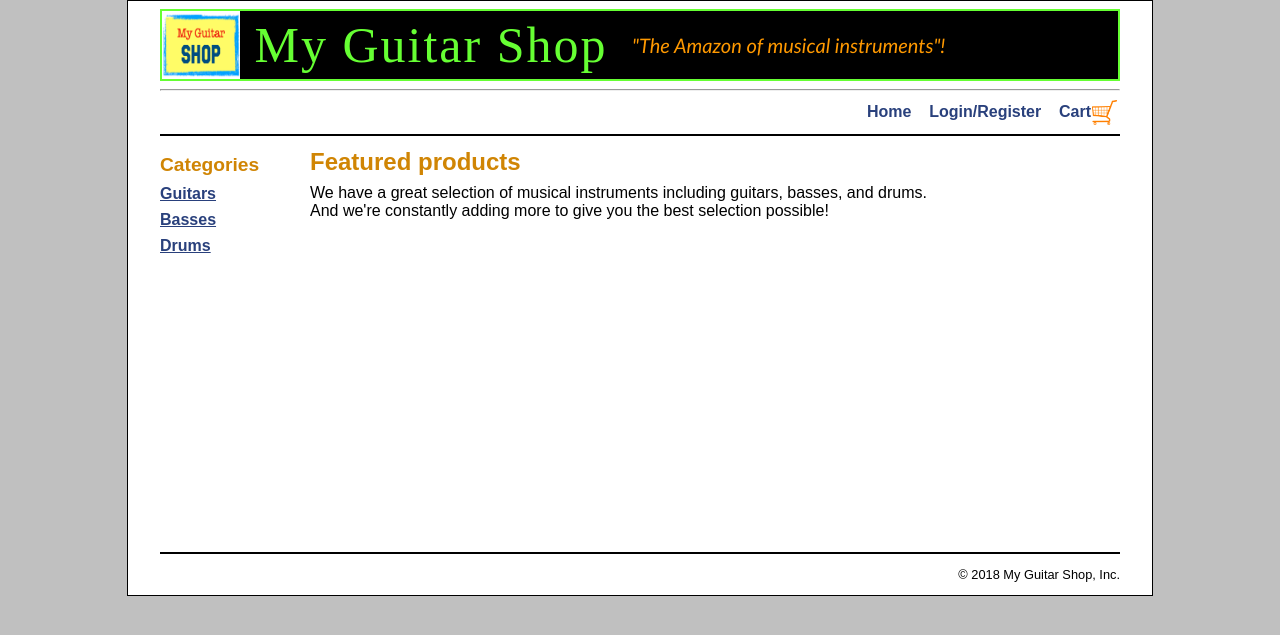
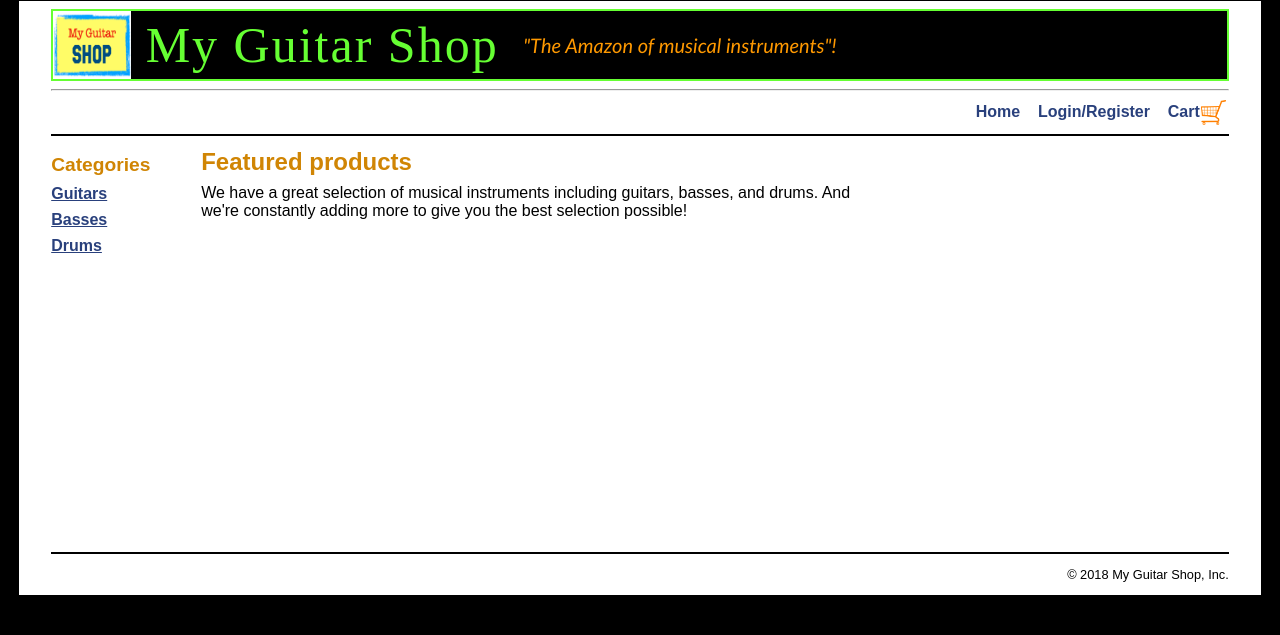
Before and after one commit to schmitty5011/F18Team3, a PHP site: page /home_view.php in a window 1280 px wide. Shown: the top 635 px of the page. Run offline with PHP 8.4, Linux system fonts and the light colour scheme; data comes from the database, SQL or seed files in the repository; data that the repository does not hold is empty.

Commit message:
moved catalog/category_view.php image height width style to main.css, moved some style from header to main.css

```diff
--- a/main.css
+++ b/main.css
@@ -1,13 +1,13 @@
 /* the styles for the HTML elements */
 html {
-    background-color: rgb(192, 192, 192);
+    background-color: black;
 }
 body {
     font-family: Arial, Helvetica, sans-serif;
-    width: 960px;
+    width: 92%;
     margin: 0 auto;
     padding: 0 2em;
-    background-color: white;
+    background-color: #FFFFFF;
     border: 1px solid black;
 }
 header {
@@ -20,7 +20,7 @@ header h1 {
 main {
     margin-bottom: 1em;
     float: left;
-    width: 780px;
+    width: 70%;
 }
 aside {
     float: left;
@@ -30,7 +30,8 @@ aside {
 }
 section {
     float: left;
-    width: 500px;
+    width: 70%
+    /*width: 500px;*/
 }
 footer {
     clear: both;
@@ -105,7 +106,8 @@ form {
     float: left;
     padding-left: 1em;
     padding-bottom: .5em;
-    width: 330px;
+    /*width: 330px;*/
+    width:70%;
 }
 #left_column p img {
     text-align: center;
@@ -249,3 +251,48 @@ form {
 #copyright {
     margin: 1em 0;
 }
+#catalog-image {
+    width: 40%;
+    height: 40%;
+}
+#header-div{
+    background: #000;
+    border: solid 2px #66ff33;
+}
+#header-img{
+    vertical-align:middle;
+    width:78px;
+    height:68px;
+}
+#header-span{
+    letter-spacing: 2px;
+    font-size: 50px;
+    color: #66ff33;
+    font-family: American Typewriter, serif;
+    vertical-align:middle;
+    margin-left: 10px
+}
+#header-span2{
+    font-style: italic;
+    font-size: 20px;
+    color: #ff9900;
+    font-family: Optima, sans-serif;
+    vertical-align:middle;
+    margin-left: 10px
+}
+#non-undeline-links{
+    text-decoration: none
+}
+#cart-logo{
+    margin-right: 2px;
+    padding: 1px;
+    vertical-align:middle;
+    width:25px;
+    height:25px;
+}
+#aside-style{
+    border:solid blue 1px;
+    pading: 5px 5px 5px 5px;
+    margin-right: 5px;
+    margin-left: 5px;
+}
--- a/view/header.php
+++ b/view/header.php
@@ -11,32 +11,31 @@
 
     <body>
         <header>
-            <div style="background: #000; border: solid 2px #66ff33;">
-                <img src="<?php echo $app_path ?>./images/siteLogo.png" alt ='header logo' style = "vertical-align:middle;width:78px;height:68px;">
-                <span style="letter-spacing: 2px;font-size: 50px; color: #66ff33; font-family: American Typewriter, serif; vertical-align:middle; margin-left: 10px">
+            <div id="header-div">
+                <img id="header-img" src="<?php echo $app_path ?>./images/siteLogo.png" alt ='header logo' >
+                <span id="header-span">
                     My Guitar Shop
                 </span>
-                <span style="font-style: italic;font-size: 20px; color: #ff9900; font-family: Optima, sans-serif; vertical-align:middle; margin-left: 10px">
+                <span id="header-span2">
                     "The Amazon of musical instruments"!
                 </span>
             </div>
             <hr>
             <!--Navigation bar added -->
             <div style="text-align: right;">
-                <a style="text-decoration: none" href="<?php echo $app_path; ?>">Home&nbsp; &nbsp;</a>
+                <a id="non-undeline-links" href="<?php echo $app_path; ?>">Home&nbsp; &nbsp;</a>
                 <?php
                 $account_url = $app_path . 'account';
                 $logout_url = $account_url . '?action=logout';
                 if (isset($_SESSION['user'])) :
                     ?>
-                    <a style="text-decoration: none" href="<?php echo $account_url; ?>">My Account&nbsp; &nbsp;</a>
-                    <a style="text-decoration: none" href="<?php echo $logout_url; ?>">Logout&nbsp; &nbsp;</a>
+                    <a id="non-undeline-links" href="<?php echo $account_url; ?>">My Account&nbsp; &nbsp;</a>
+                    <a id="non-undeline-links" href="<?php echo $logout_url; ?>">Logout&nbsp; &nbsp;</a>
                 <?php else: ?>
-                    <a style="text-decoration: none" href="<?php echo $account_url; ?>">Login/Register&nbsp; &nbsp;</a>
+                    <a id="non-undeline-links" href="<?php echo $account_url; ?>">Login/Register&nbsp; &nbsp;</a>
                 <?php endif; ?>
-                <a style="text-decoration: none;" href="<?php echo $app_path . 'cart'; ?>">
-                    Cart<img src="<?php echo $app_path ?>./images/shoppingCart.png" alt ='header logo' style = "margin-right: 2px;padding: 1px; vertical-align:middle;width:25px;height:25px;">
-
+                <a id="non-undeline-links" href="<?php echo $app_path . 'cart'; ?>">
+                    Cart<img id="cart-logo" src="<?php echo $app_path ?>./images/shoppingCart.png" alt ='header logo'>
                 </a>
 
             </div>
```
Also changed, not shown: catalog/category_view.php (+7 -6 lines).
